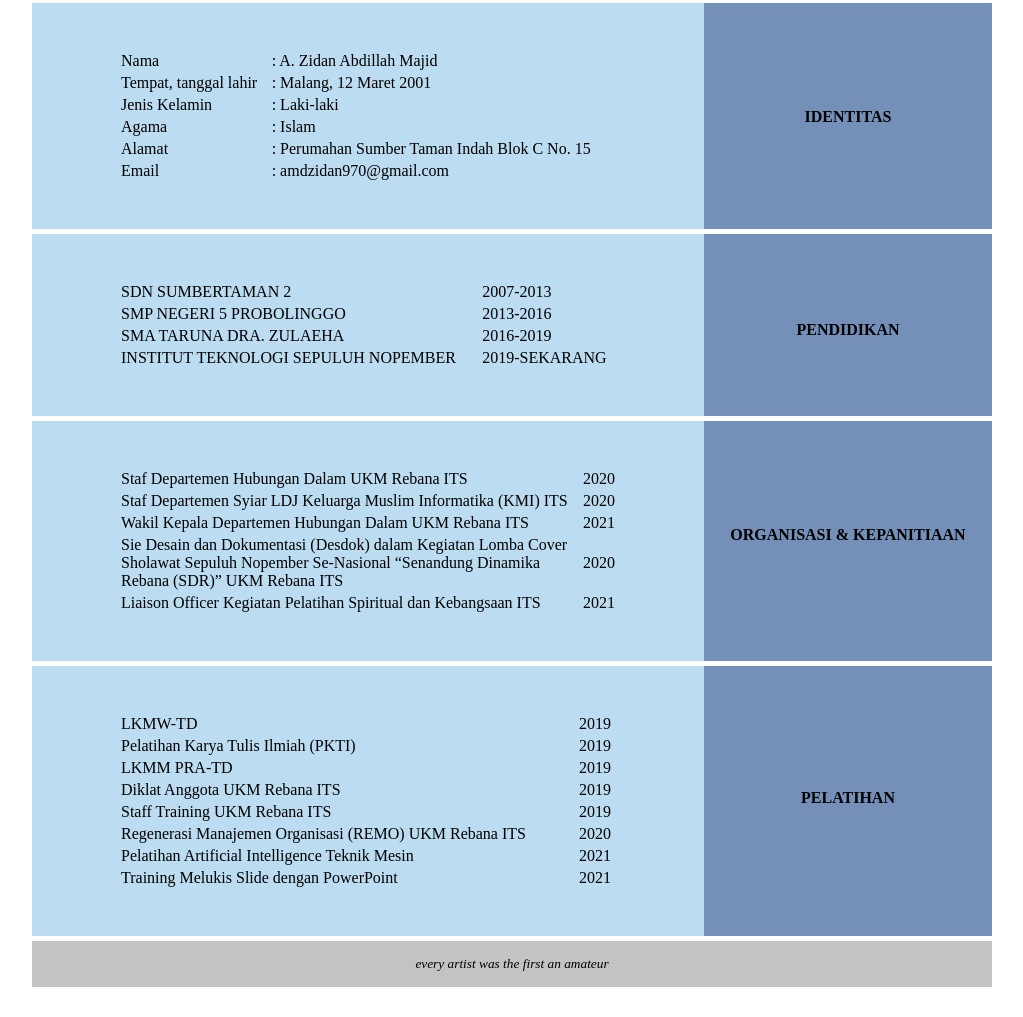
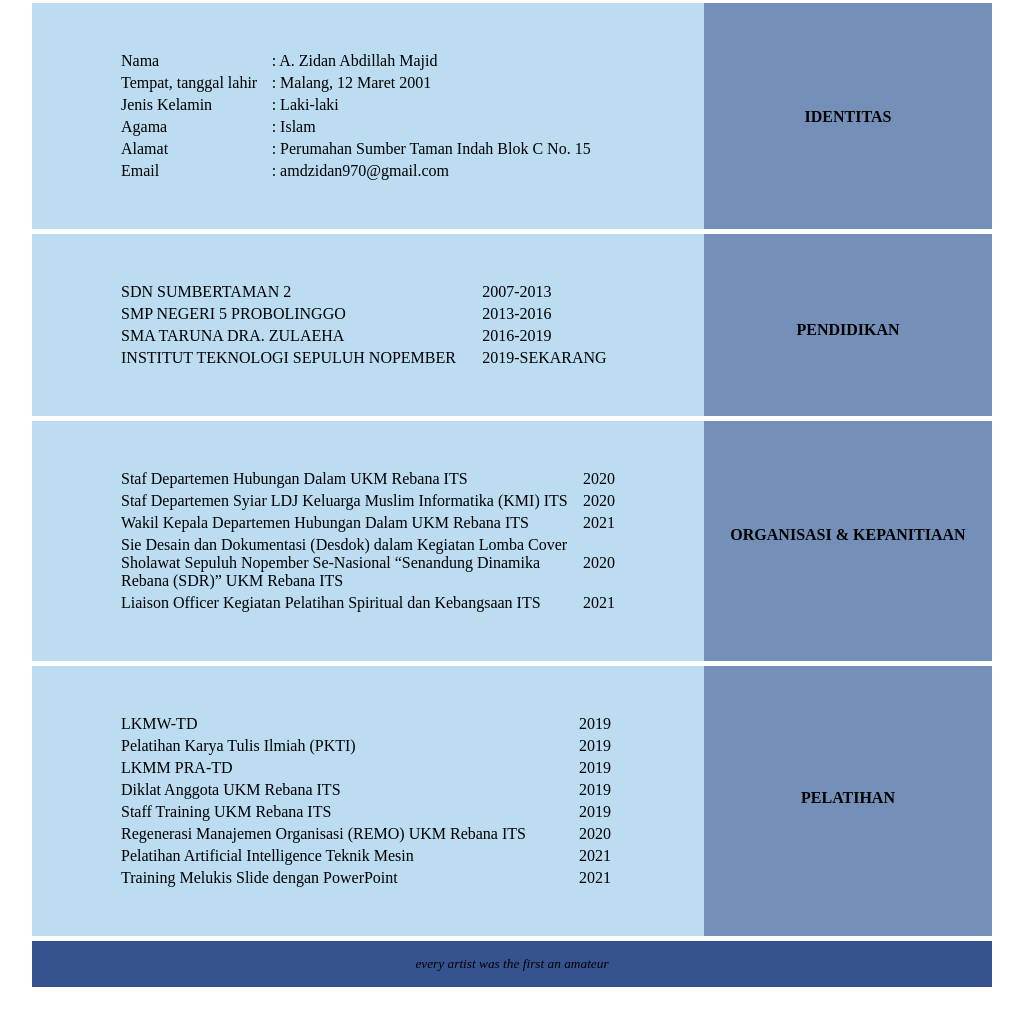
Before and after one commit to zidan970/zidan970.github.io, a plain HTML site: page index.html in a window 1280 px wide. Shown: the part 142-1159 px from the top of the page, without its empty margins (128-1151 px from the left). Drawn offline with Linux system fonts and the light colour scheme.

Commit message:
Update layout.css

```diff
--- a/layout.css
+++ b/layout.css
@@ -93,6 +93,6 @@ main
 .footer
 {
     width: 100%;
-    background: #C3C3C3;
+    background: #37538f;
     text-align: center;
 }
```
